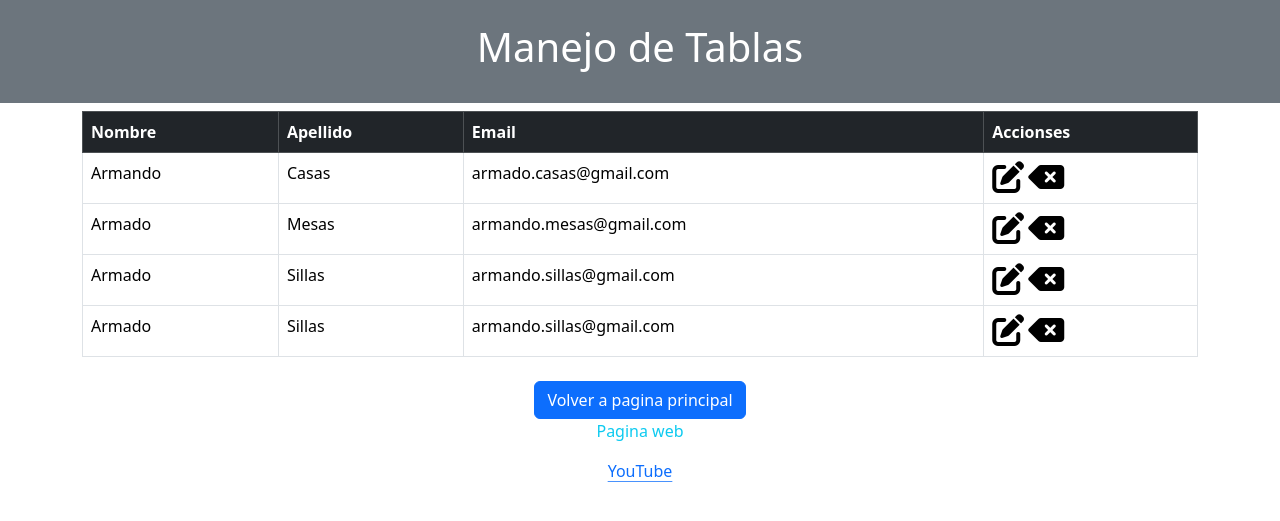
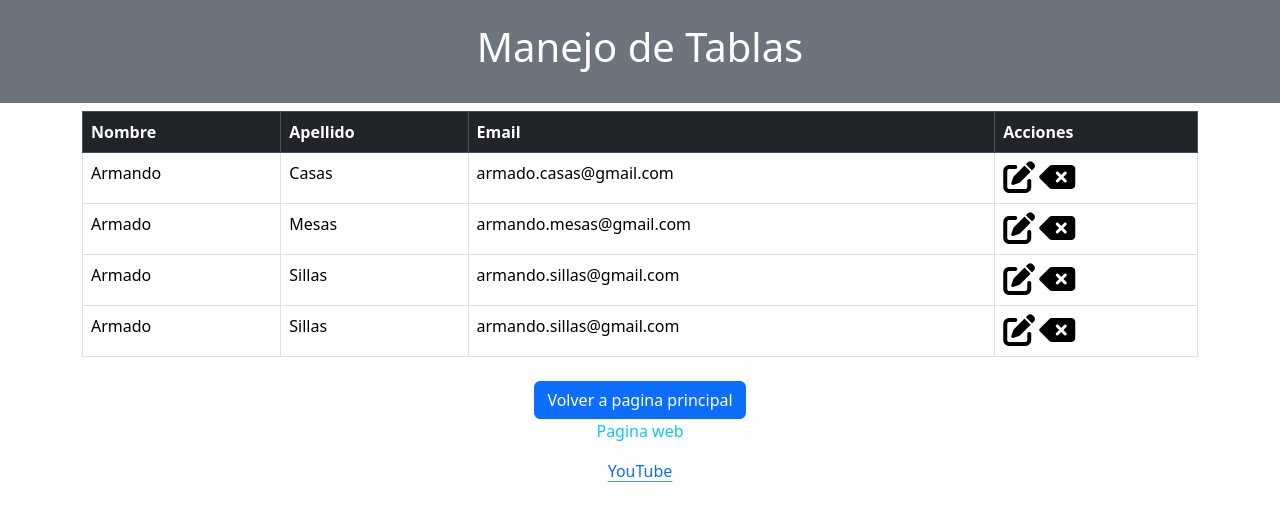
Before and after one commit to manasama1993999/Sitio_Bootstrap, a plain HTML site: page tablas.html in a window 1280 px wide. Shown: the part 85-606 px from the top of the page. Drawn offline with Linux system fonts and the light colour scheme.

Commit message:
Update tablas.html
Cambio de palabra en tabla, en pagina tablas.html

```diff
--- a/tablas.html
+++ b/tablas.html
@@ -67,7 +67,7 @@
                             <th>Nombre</th>
                             <th>Apellido</th>
                             <th>Email</th>
-                            <th colspan="2">Accionses</th>
+                            <th colspan="2">Acciones</th>
                         </tr>
                     </thead>
                     <tbody>
```
